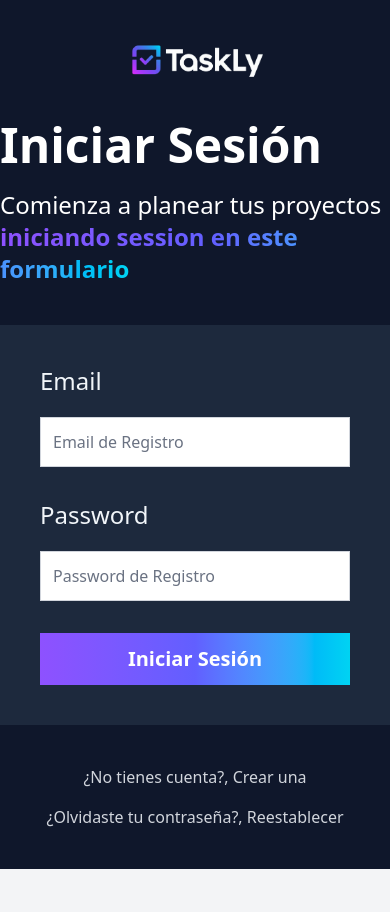
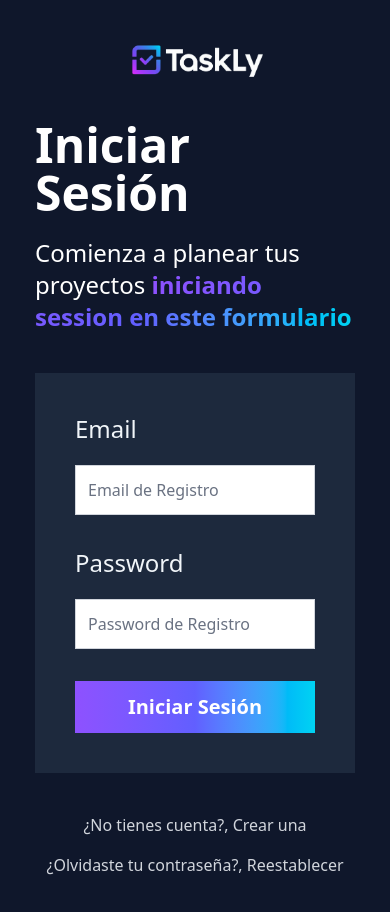
Before and after one commit to JuanAlejo-Rivera/TaskLy_Frontend, a React (Vite) app: page /auth/login in a window 390 px wide. Shown: the top 912 px of the page. Before the commit the page ends 869 px from the top, so only its background shows below. Built offline with nearby package versions, Linux system fonts and the light colour scheme; no server answers.

Commit message:
responsive mobile update

```diff
--- a/src/index.css
+++ b/src/index.css
@@ -1,2 +1,13 @@
 @import "tailwindcss";
 @plugin "@tailwindcss/forms";
+
+
+
+
+.btn-primary {
+    @apply bg-gradient-to-r from-violet-500 via-indigo-500 to-cyan-400 hover:opacity-90 transition w-full p-3
+}
+
+.text-gradient{
+    @apply bg-gradient-to-r from-violet-500 via-indigo-500 to-cyan-400
+}
--- a/src/layouts/AuthLayout.tsx
+++ b/src/layouts/AuthLayout.tsx
@@ -7,7 +7,7 @@ export default function AuthLayout() {
 
         <>
             <div className="bg-slate-900 min-h-screen">
-                <div className="py-10 lg:py-20 mx-auto my-auto">
+                <div className="py-10 lg:py-20 mx-auto w-[550px] max-sm:w-80">
                     <Logo />
                     <div className="mt-10">
                         <Outlet />
--- a/src/views/auth/LoginView.tsx
+++ b/src/views/auth/LoginView.tsx
@@ -32,7 +32,7 @@ export default function LoginView() {
             <h1 className="text-5xl font-black text-white">Iniciar Sesión</h1>
             <p className="text-2xl font-light text-white mt-5">
                 Comienza a planear tus proyectos {''}
-                <span className="font-bold bg-gradient-to-r from-violet-500 via-indigo-500 to-cyan-400 bg-clip-text text-transparent">
+                <span className="text-gradient font-bold bg-clip-text text-transparent">
                     iniciando session en este formulario</span>
             </p>
 
@@ -85,8 +85,7 @@ export default function LoginView() {
                 <input
                     type="submit"
                     value='Iniciar Sesión'
-                    className="  bg-gradient-to-r from-violet-500 via-indigo-500 to-cyan-400
-                        hover:opacity-90 transition w-full p-3  text-white font-black  text-xl cursor-pointer"
+                    className="btn-primary text-white font-black  text-xl cursor-pointer"
                 />
             </form>
 
```
